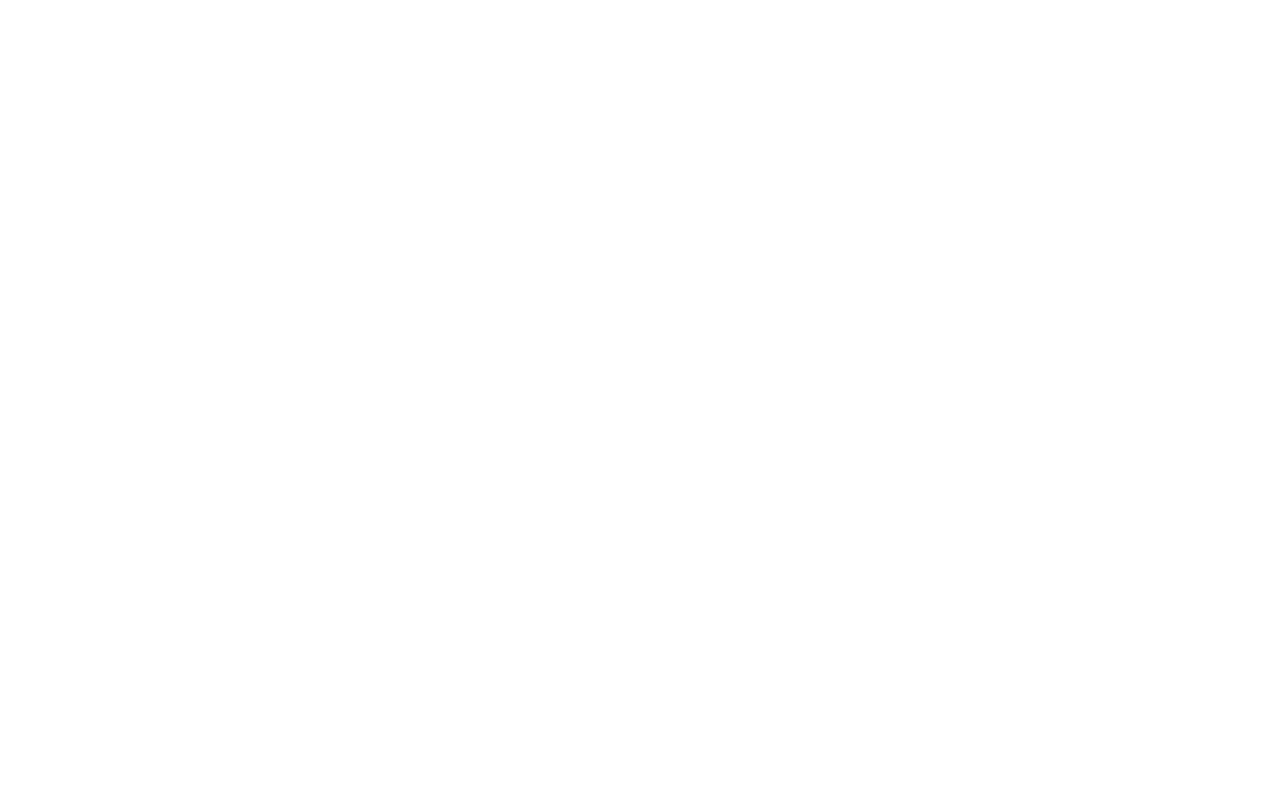
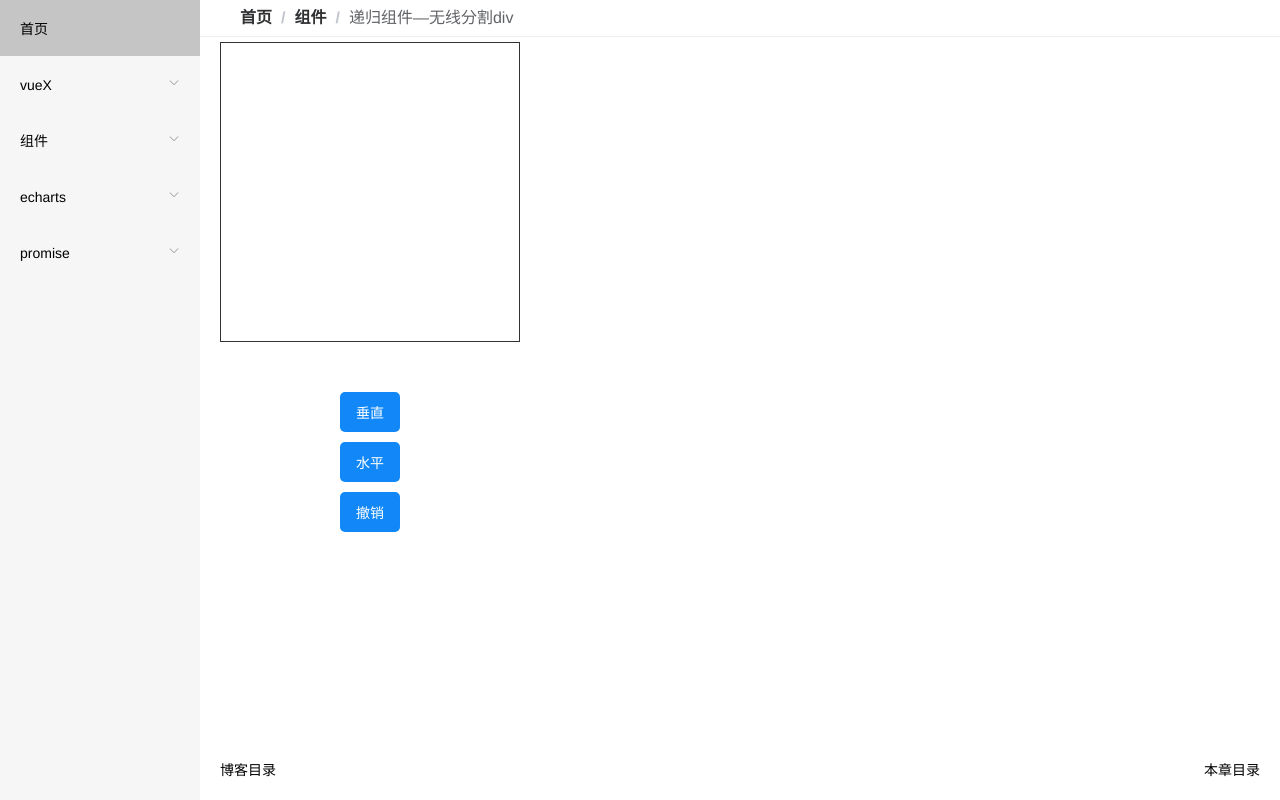
Before and after one commit to molvshan/vue-start-v2, a Vue app: page /components/recursion-box in a window 1280 px wide. Built offline with nearby package versions, Linux system fonts and the light colour scheme; a small style sheet from the web is missing.

Commit message:
实现无限分割div

```diff
--- a/src/router/index.js
+++ b/src/router/index.js
@@ -147,6 +147,14 @@
           component: _import('workStudy/zujian/recursion/index')
         },
         {
+          path: 'recursion-box',
+          name: 'components_recursionBox',
+          meta: {
+            title: '递归组件—无线分割div'
+          },
+          component: _import('workStudy/zujian/recursion-box/index')
+        },
+        {
           path: 'table',
           name: 'components_table',
           meta: {
--- a/src/styles/index.scss
+++ b/src/styles/index.scss
@@ -44,3 +44,7 @@
   list-style: inside;
   text-indent: 2em;
 }
+
+div {
+  box-sizing: border-box;
+}
--- /dev/null
+++ b/src/views/workStudy/zujian/recursion-box/components/recursion.vue
@@ -0,0 +1,71 @@
+<template>
+  <div :class="[prefixCls]">
+    <template v-for="item in list">
+      <div :class="item.position" :key="item.id" @click.stop="cuttingBox(item.id)">
+        <template v-if="item.children && item.children.length > 0">
+          <v-zujian-recursion-box-recursion
+            :list="item.children"
+            @handleSelectBox="handleSelectBox">
+          </v-zujian-recursion-box-recursion>
+        </template>
+      </div>
+    </template>
+  </div>
+</template>
+
+<script>
+  const prefixCls = 'v-zujian-recursionBox-recursion';
+
+  export default {
+    name: 'v-zujian-recursion-box-recursion',
+    props: {
+      list: {
+        type: Array,
+        default() {
+          return []
+        }
+      }
+    },
+    data() {
+      return {
+        prefixCls
+      }
+    },
+    methods: {
+      cuttingBox(id) {
+        this.$emit('handleSelectBox', id)
+      },
+      handleSelectBox(id) {
+        this.$emit('handleSelectBox', id)
+      }
+    }
+  }
+</script>
+
+<style lang="scss">
+  .v-zujian-recursionBox-recursion {
+    width: 100%;
+    height: 100%;
+    div {
+      float: left;
+      box-sizing: border-box;
+    }
+
+    .top,
+    .bottom {
+      width: 100%;
+      height: 50%;
+    }
+    .left,
+    .right {
+      width: 50%;
+      height: 100%;
+    }
+    .top {
+      border-bottom: 1px solid #333;
+    }
+    .left {
+      border-right: 1px solid #333;
+    }
+  }
+</style>
--- /dev/null
+++ b/src/views/workStudy/zujian/recursion-box/index.vue
@@ -0,0 +1,192 @@
+<template>
+  <div class="container" :class="prefixCls" @click="handleResetStatus">
+    <div @click.stop="rootBox = 'fenge-box'">
+      <v-recursion @handleSelectBox="handleSelectBox" class="fenge-box" :list="list"></v-recursion>
+    </div>
+    <div class="buttons">
+      <div class="button" @click.stop="handleCutBox('vertical')">垂直</div>
+      <div class="button" @click.stop="handleCutBox('horizontal')">水平</div>
+      <div class="button" @click.stop="handleCutBox('cancel')">撤销</div>
+    </div>
+  </div>
+</template>
+
+<script>
+  import vRecursion from './components/recursion';
+  const prefixCls = 'v-zujian-recursionBox';
+
+  export default {
+    name: prefixCls,
+    components: {
+      vRecursion
+    },
+    data() {
+      return {
+        prefixCls,
+        list: [
+          // {
+          //   id: '1',
+          //   type: 'horizontal',
+          //   position: 'left',
+          //   children: [
+          //     {
+          //       id: '3',
+          //       type: '',
+          //       position: 'left'
+          //     },
+          //     {
+          //       id: '4',
+          //       type: '',
+          //       position: 'right'
+          //     }
+          //   ]
+          // },
+          // {
+          //   id: '2',
+          //   type: 'vertical',
+          //   position: 'right',
+          //   children: [
+          //     {
+          //       id: '5',
+          //       type: 'horizontal',
+          //       position: 'top',
+          //       children: [
+          //         {
+          //           id: '7',
+          //           type: '',
+          //           position: 'left'
+          //         },
+          //         {
+          //           id: '8',
+          //           type: '',
+          //           position: 'right'
+          //         }
+          //       ]
+          //     },
+          //     {
+          //       id: '6',
+          //       type: '',
+          //       position: 'bottom'
+          //     }
+          //   ]
+          // }
+        ],
+        arrList: [],
+        arrIds: [],
+        activeBoxId: '',
+        rootBox: ''
+      }
+    },
+    methods: {
+      // 重置选中状态
+      handleResetStatus() {
+        this.activeBoxId = '';
+        this.rootBox = '';
+      },
+      // 选中div
+      handleSelectBox(id) {
+        this.activeBoxId = id;
+        this.rootBox = 'fenge-box';
+      },
+      // 切割box
+      handleCutBox(type) {
+        if (type === 'cancel') {
+          this.activeBoxId = '';
+          this.rootBox = '';
+          if (this.arrIds.length === 0) {
+            alert('没有更多操作可供撤销了');
+            return
+          }
+          const lastId = this.arrIds[this.arrIds.length - 1];
+          this.arrList = this.arrList.filter(item => item.pid !== lastId);
+          this.arrIds.splice(this.arrIds.length - 1, 1);
+        } else {
+          if (!this.rootBox) {
+            alert('请选择想要切割的div');
+            return;
+          }
+          if (type === 'vertical') {
+            const top = {
+              id: `top-${new Date().getTime()}`,
+              pid: this.activeBoxId,
+              position: 'top',
+              type: ''
+            };
+            const bottom = {
+              id: `bottom-${new Date().getTime()}`,
+              pid: this.activeBoxId,
+              position: 'bottom',
+              type: ''
+            };
+            this.arrList = this.arrList.concat(top, bottom);
+          }
+          if (type === 'horizontal') {
+            const left = {
+              id: `left-${new Date().getTime()}`,
+              pid: this.activeBoxId,
+              position: 'left',
+              type: ''
+            };
+            const right = {
+              id: `right-${new Date().getTime()}`,
+              pid: this.activeBoxId,
+              position: 'right',
+              type: ''
+            };
+            this.arrList = this.arrList.concat(left, right);
+          }
+          this.arrIds.push(this.activeBoxId);
+          this.activeBoxId = '';
+          this.rootBox = '';
+        }
+        this.list = this.toTree(this.arrList);
+      },
+      toTree(data) {
+        data.forEach(item => {
+          delete item.children;
+          item.id = item.id.toString();
+        });
+        const map = {};
+        data.forEach(item => {
+          map[item.id] = item;
+        });
+        const val = [];
+        data.forEach(item => {
+          const parent = map[item.pid];
+          if (parent) {
+            (parent.children || (parent.children = [])).push(item);
+          } else {
+            val.push(item);
+          }
+        });
+        return val;
+      }
+    }
+  }
+</script>
+
+<style lang="scss">
+  .v-zujian-recursionBox {
+    >div {
+      width: 300px;
+      height: 300px;
+      >.fenge-box {
+        width: 100%;
+        height: 100%;
+        border: 1px solid #333;
+      }
+    }
+    .buttons {
+      margin-top: 50px;
+      .button {
+        width: 60px;
+        padding: 10px 0;
+        margin: 0 auto 10px;
+        text-align: center;
+        background-color: #1288f8;
+        color: #fff;
+        border-radius: 5px;
+      }
+    }
+  }
+</style>
```
